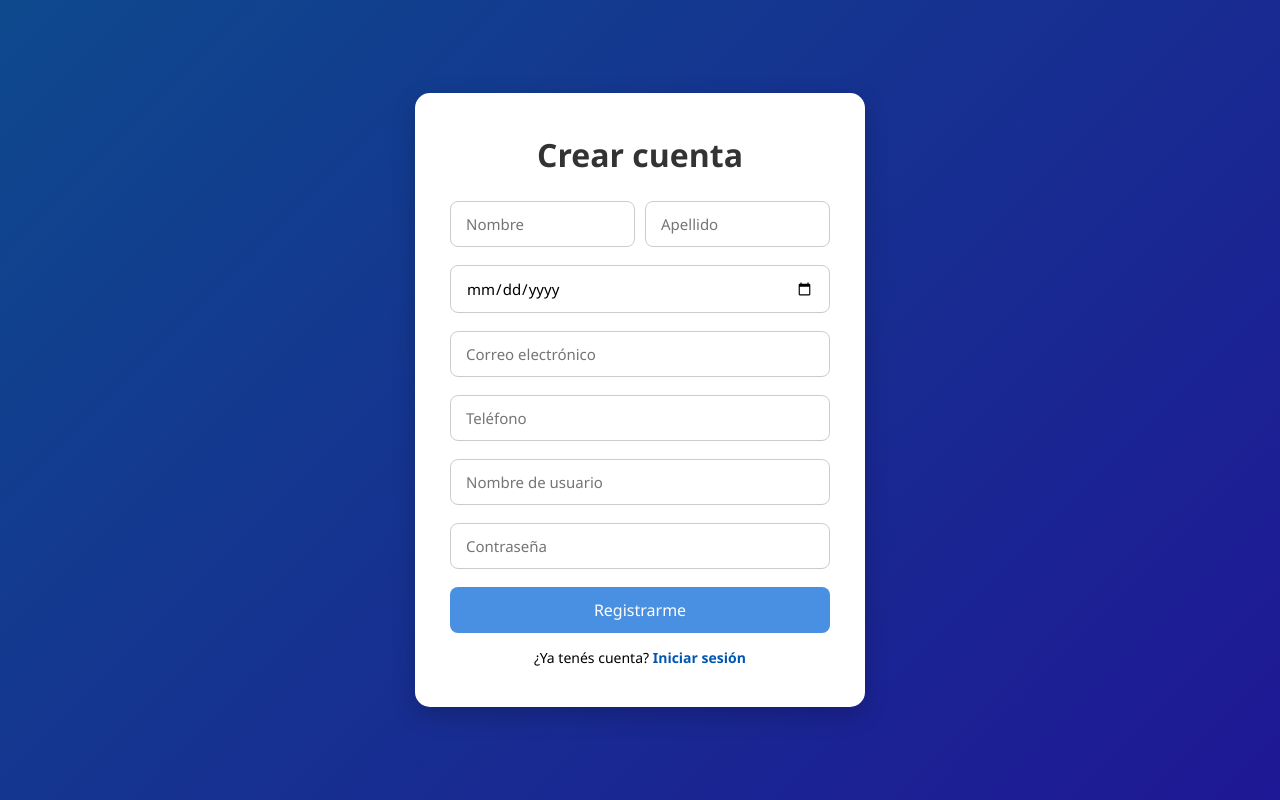
After one commit to tiaravarela/sitioweb-db, a PHP site: page /registro/registro.php in a window 1280 px wide. The commit adds this page. Run offline with PHP 8.4, Linux system fonts and the light colour scheme.

Commit message:
registro

```diff
--- a/index.php
+++ b/index.php
@@ -59,7 +59,7 @@ if (isset($_COOKIE["usuario"]) && !isset($_SESSION["usuario"])) {
                     <h3>Tu cuenta</h3>
                     <p>Iniciá sesión o registrate para guardar tus datos.</p>
                     <a href="login/login.php" class="btn">Iniciar sesión</a>
-                    <a href="registro.php" class="btn btn-sec">Registrarse</a>
+                    <a href="registro/registro.php" class="btn btn-sec">Registrarse</a>
                 <?php endif; ?>
             </div>
 
--- /dev/null
+++ b/registro/registro.css
@@ -0,0 +1,96 @@
+/* registro.css */
+
+/* Reset */
+* {
+    margin: 0;
+    padding: 0;
+    box-sizing: border-box;
+    font-family: 'Segoe UI', Arial, sans-serif;
+}
+
+body {
+    height: 100vh;
+    background: linear-gradient(135deg, #0e498d, #1f1795);
+    display: flex;
+    justify-content: center;
+    align-items: center;
+}
+
+/* Contenedor principal */
+.registro-container {
+    background: #fff;
+    padding: 40px 35px;
+    border-radius: 15px;
+    box-shadow: 0 8px 25px rgba(0,0,0,0.2);
+    width: 100%;
+    max-width: 450px;
+    text-align: center;
+}
+
+/* Título */
+.registro-container h1 {
+    color: #333;
+    margin-bottom: 25px;
+}
+
+/* Inputs */
+.registro-container input {
+    width: 100%;
+    padding: 12px 15px;
+    margin-bottom: 18px;
+    border: 1px solid #ccc;
+    border-radius: 8px;
+    font-size: 15px;
+    transition: border-color 0.3s;
+}
+
+.registro-container input:focus {
+    border-color: #2980b9;
+    outline: none;
+}
+
+/* Grupo de nombre y apellido */
+.form-group {
+    display: flex;
+    gap: 10px;
+}
+
+/* Botón */
+.registro-container button {
+    width: 100%;
+    padding: 12px;
+    background: #4a90e2;
+    color: #fff;
+    border: none;
+    border-radius: 8px;
+    font-size: 16px;
+    cursor: pointer;
+    transition: background 0.3s;
+}
+
+.registro-container button:hover {
+    background: #4a90e2;
+}
+
+/* Enlace al login */
+.login-link {
+    margin-top: 15px;
+    font-size: 14px;
+}
+
+.login-link a {
+    color: #0056b3;
+    text-decoration: none;
+    font-weight: bold;
+}
+
+.login-link a:hover {
+    text-decoration: underline;
+}
+
+/* Error */
+.error {
+    color: red;
+    font-size: 14px;
+    margin-top: 10px;
+}
--- /dev/null
+++ b/registro/registro.php
@@ -0,0 +1,57 @@
+<?php
+include("../conexion.php");
+session_start();
+
+if ($_SERVER['REQUEST_METHOD'] === 'POST') {
+    $nombre = $_POST['nombre'];
+    $apellido = $_POST['apellido'];
+    $fecha_nac = $_POST['fecha_nac'];
+    $correo = $_POST['correo'];
+    $telefono = $_POST['telefono'];
+    $usuario = $_POST['usuario'];
+    $clave = password_hash($_POST['clave'], PASSWORD_DEFAULT);
+
+    // Verificar si ya existe el usuario o correo
+    $verificar = $conn->query("SELECT * FROM usuarios WHERE usuario='$usuario' OR correo='$correo'");
+    if ($verificar->num_rows > 0) {
+        $error = "El usuario o correo ya está registrado.";
+    } else {
+        $sql = "INSERT INTO usuarios (nombre, apellido, fecha_nac, correo, telefono, usuario, clave, rol)
+                VALUES ('$nombre', '$apellido', '$fecha_nac', '$correo', '$telefono', '$usuario', '$clave', 'cliente')";
+        if ($conn->query($sql) === TRUE) {
+            header("Location: ../login/login.php");
+            exit;
+        } else {
+            $error = "Error al registrar. Inténtalo de nuevo.";
+        }
+    }
+}
+?>
+
+<!DOCTYPE html>
+<html lang="es">
+<head>
+    <meta charset="UTF-8">
+    <title>Registro</title>
+    <link rel="stylesheet" href="registro.css">
+</head>
+<body>
+    <div class="registro-container">
+        <h1>Crear cuenta</h1>
+        <form method="POST">
+            <div class="form-group">
+                <input type="text" name="nombre" placeholder="Nombre" required>
+                <input type="text" name="apellido" placeholder="Apellido" required>
+            </div>
+            <input type="date" name="fecha_nac" required>
+            <input type="email" name="correo" placeholder="Correo electrónico" required>
+            <input type="tel" name="telefono" placeholder="Teléfono" required>
+            <input type="text" name="usuario" placeholder="Nombre de usuario" required>
+            <input type="password" name="clave" placeholder="Contraseña" required>
+            <button type="submit">Registrarme</button>
+        </form>
+        <?php if(isset($error)) echo "<p class='error'>$error</p>"; ?>
+        <p class="login-link">¿Ya tenés cuenta? <a href="../login/login.php">Iniciar sesión</a></p>
+    </div>
+</body>
+</html>
```
Also changed, not shown: login/login.css (added, +92 -0 lines), login/login.php (+14 -8 lines).
